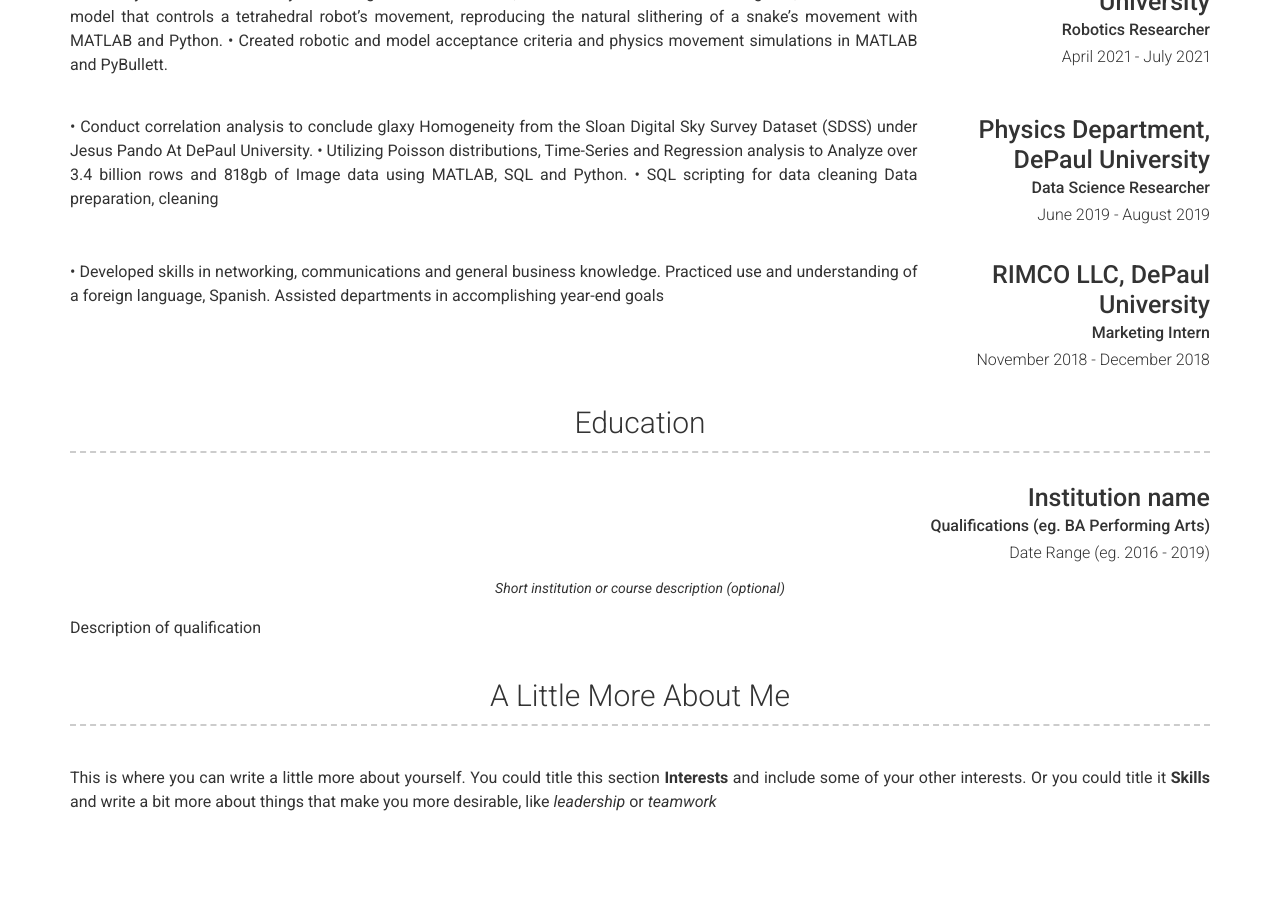
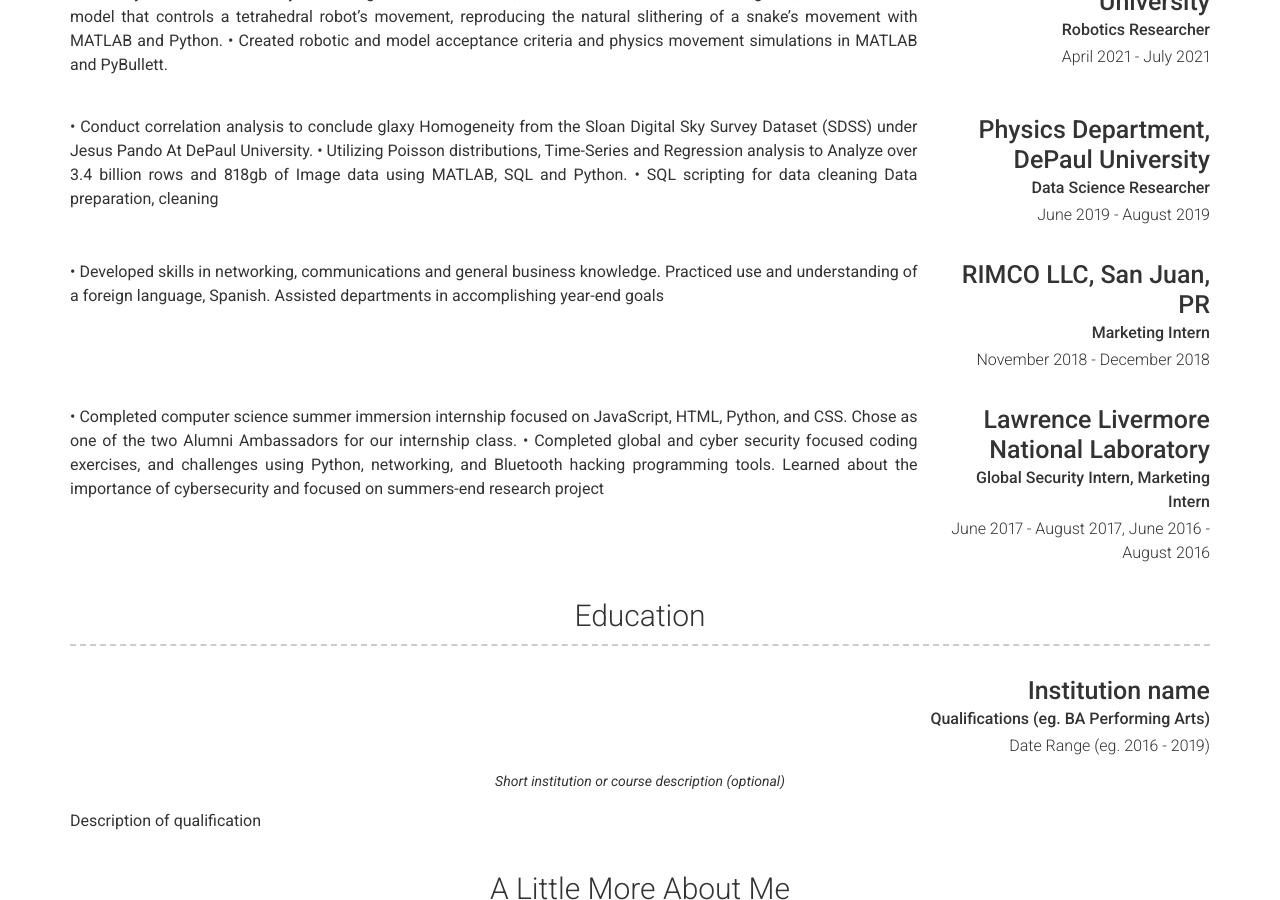
Before and after one commit to rachelsierra/rsbResume, a Jekyll site: the page built from index.md, in a window 1280 px wide and 900 px high, scrolled down 673 px. Built offline with Jekyll 4.4.1, drawn with Linux system fonts in a browser that asks for light colours; nearby versions of some CDN libraries.

Commit message:
Update _config.yml

```diff
--- a/_config.yml
+++ b/_config.yml
@@ -105,7 +105,7 @@ content:
           •	SQL scripting for data cleaning Data preparation, cleaning
 
       - layout: right
-        title: RIMCO LLC, DePaul University
+        title: RIMCO LLC, San Juan, PR
         sub_title: Marketing Intern
         caption: November 2018 - December 2018
         #link: Link to company (optional)
@@ -113,6 +113,17 @@ content:
         #  Short description of the company (optional)
         description: | # this will include new lines to allow paragraphs
          •	Developed skills in networking, communications and general business knowledge. Practiced use and understanding of a foreign language, Spanish. Assisted departments in accomplishing year-end goals
+
+      - layout: right
+        title: Lawrence Livermore National Laboratory
+        sub_title: Global Security Intern, Marketing Intern
+        caption: June 2017 - August 2017, June 2016 - August 2016
+        #link: Link to company (optional)
+        #quote: >
+        #  Short description of the company (optional)
+        description: | # this will include new lines to allow paragraphs
+         •	Completed computer science summer immersion internship focused on JavaScript, HTML, Python, and CSS. Chose as one of the two Alumni Ambassadors for our internship class.
+         •	Completed global and cyber security focused coding exercises, and challenges using Python, networking, and Bluetooth hacking programming tools. Learned about the importance of cybersecurity and focused on summers-end research project
 
   - title: Education
     layout: list
```
